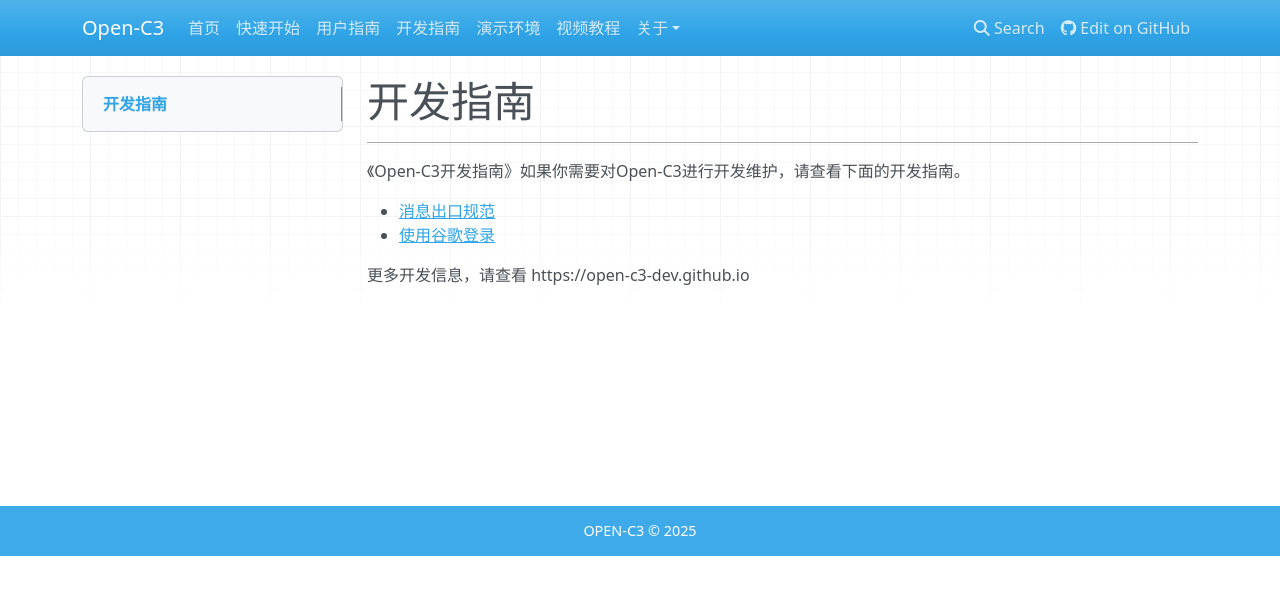
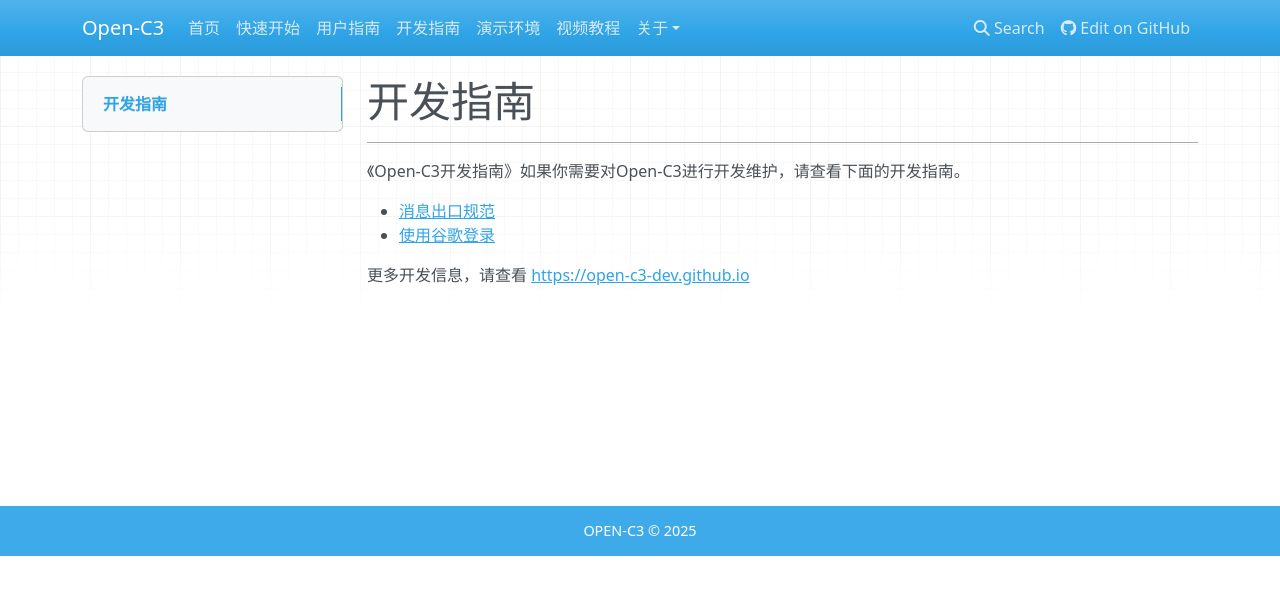
Before and after one commit to open-c3/docs, an MkDocs documentation site: the page built from docs/dev-guide/README.md, in a window 1280 px wide. Shown: the top 595 px of the page. Built offline with MkDocs 1.6.1, drawn with Linux system fonts in a browser that asks for light colours; nearby versions of some CDN libraries; some of the changed lines change nothing that is shown.

Commit message:
修改开发手册链接

```diff
--- a/docs/dev-guide/README.md
+++ b/docs/dev-guide/README.md
@@ -7,4 +7,4 @@
 - [消息出口规范](消息出口规范.md)
 - [使用谷歌登录](使用谷歌登录.md)
 
-更多开发信息，请查看 https://open-c3-dev.github.io
+更多开发信息，请查看 [https://open-c3-dev.github.io](https://open-c3-dev.github.io)
```
